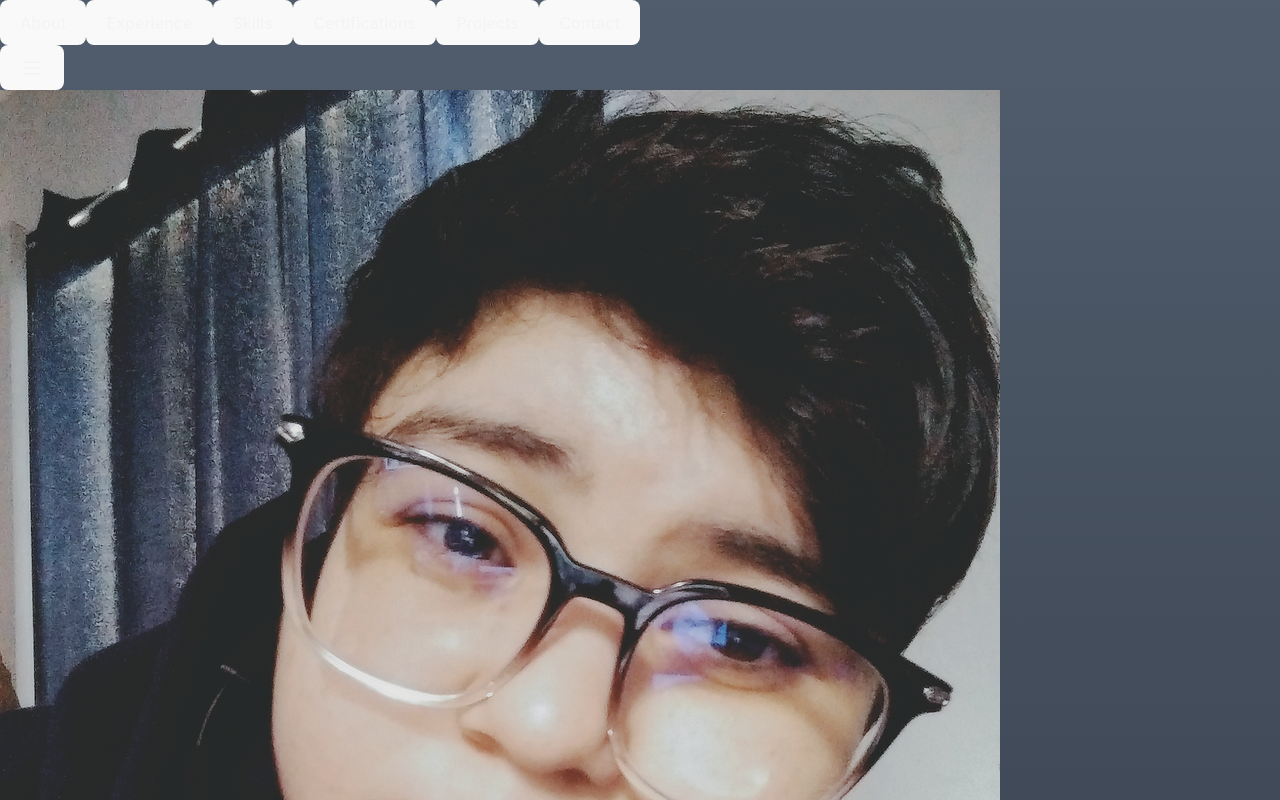
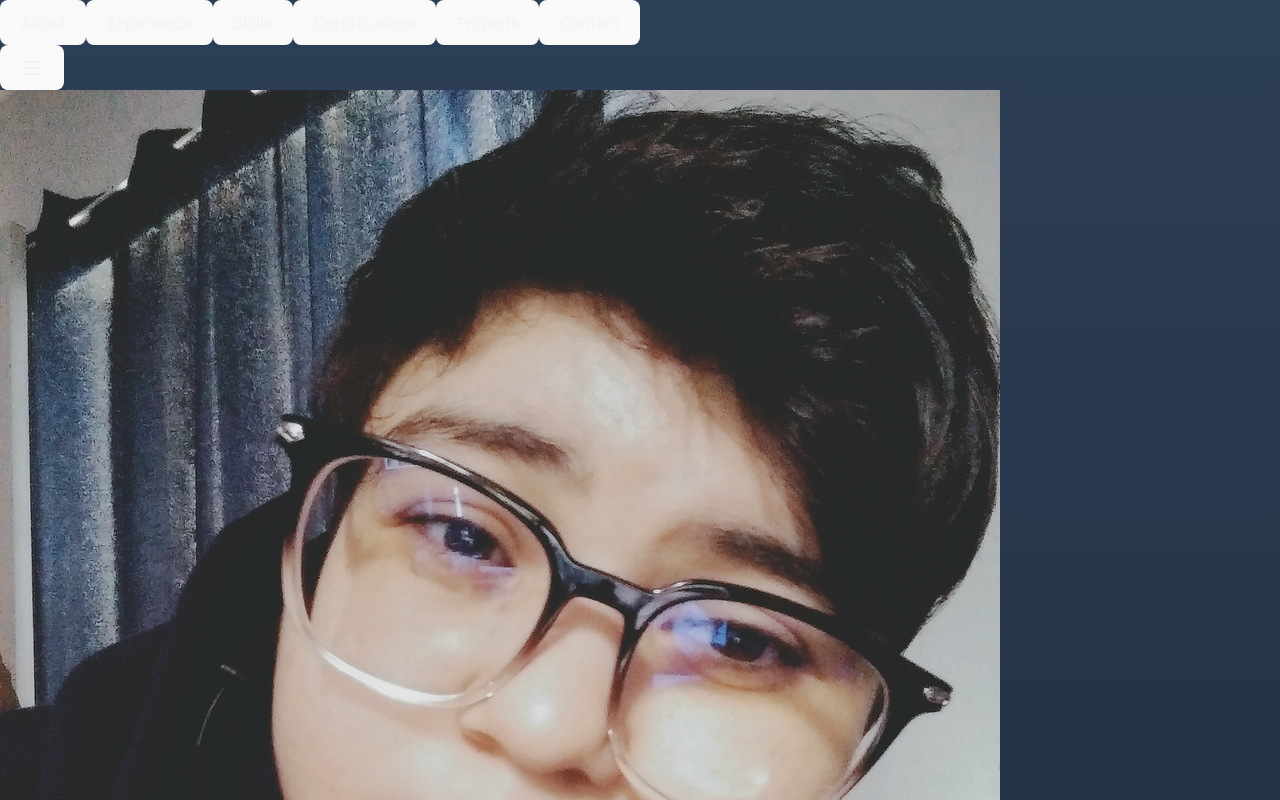
Before and after one commit to c-49/portfolio-site, a React (Vite) app: page / in a window 1280 px wide. Shown: the top 800 px of the page. Built offline with nearby package versions, Linux system fonts and the light colour scheme.

Commit message:
fix: colors

```diff
--- a/src/index.css
+++ b/src/index.css
@@ -36,7 +36,7 @@ body {
   min-width: 320px;
   min-height: 100vh;
   width: 100%; /* Ensures full width */
-  background: linear-gradient(to bottom, #515d6d, #06080e);
+  background: linear-gradient(to bottom, #2d3f57, #06080e);
   color: #f3f4f6;
 }
 
```
